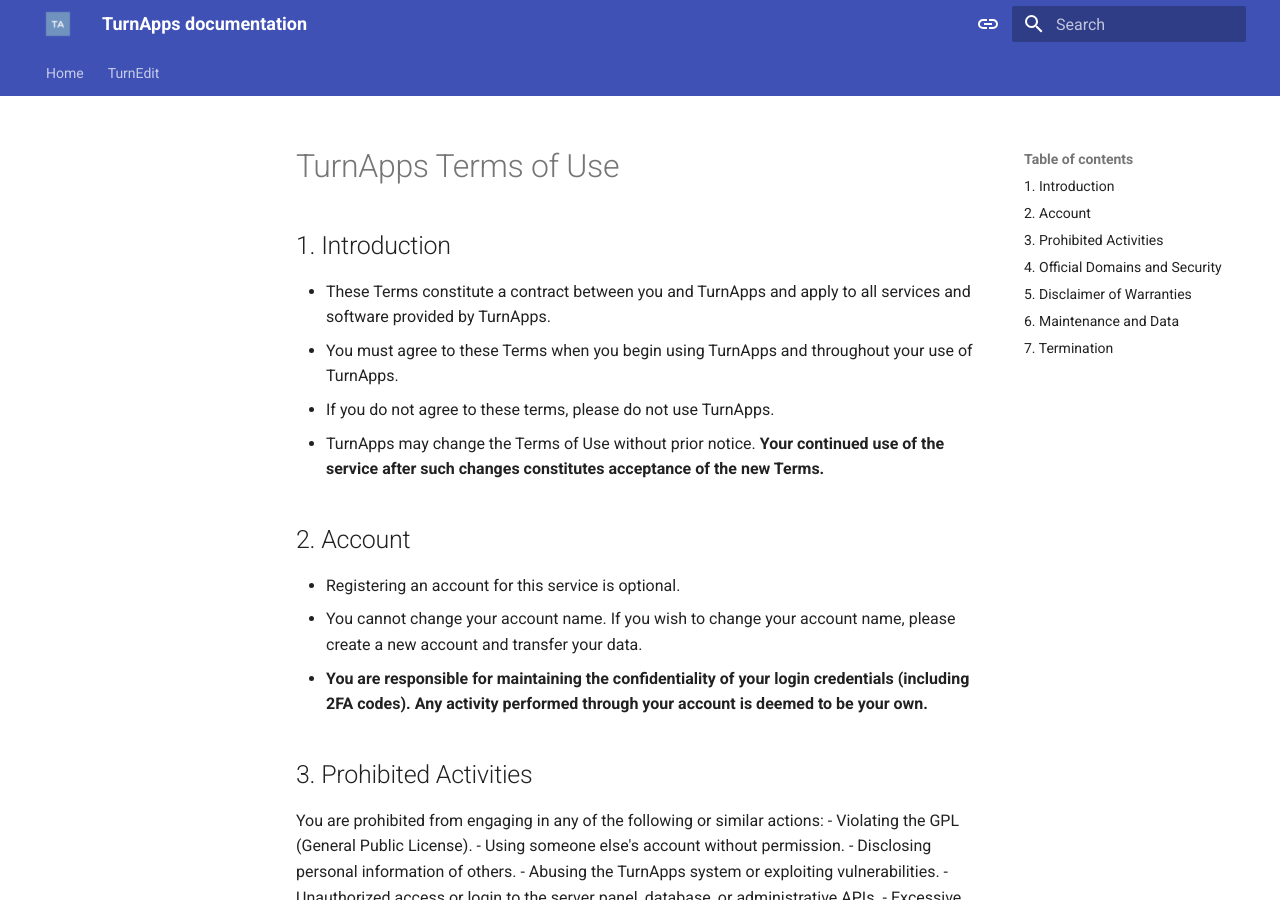
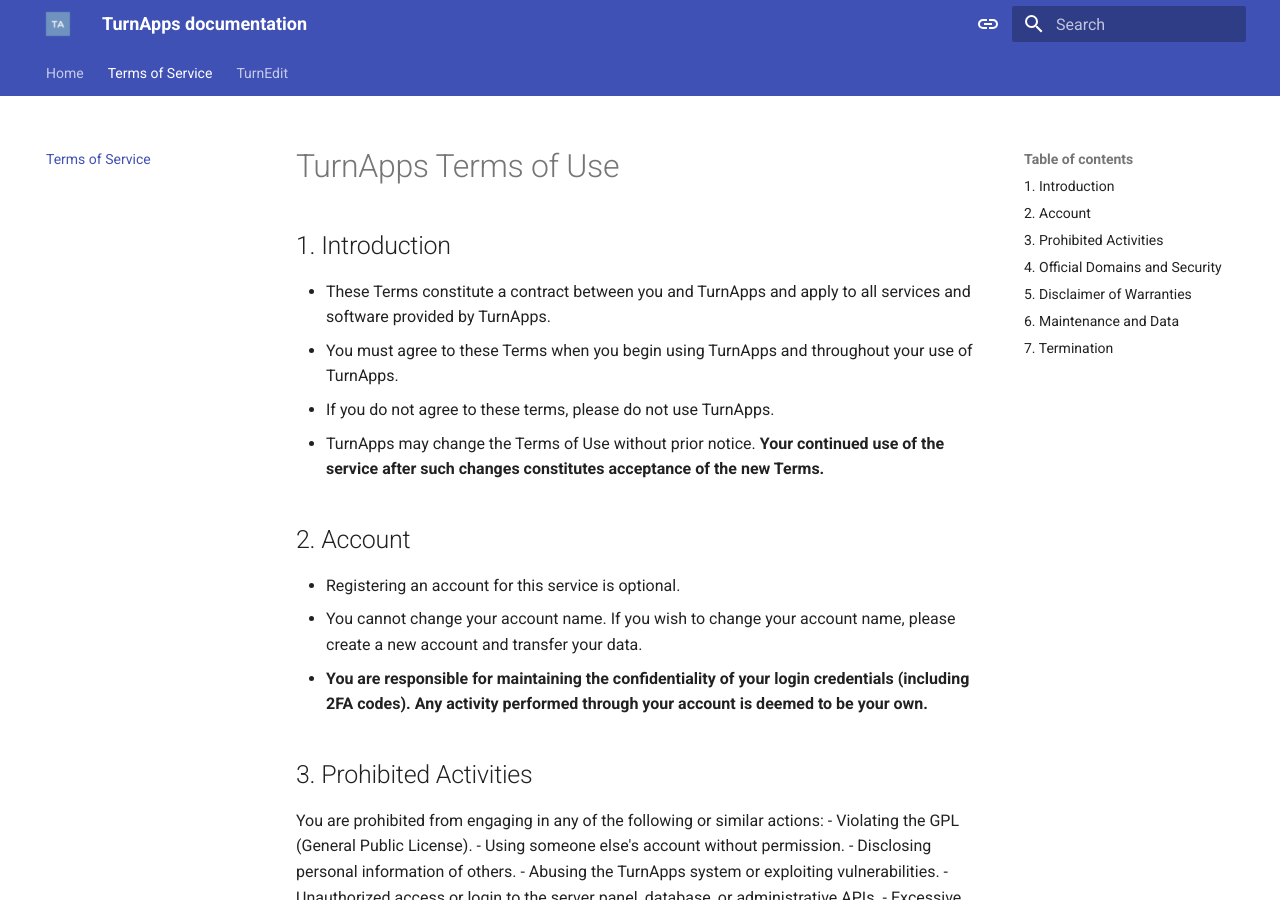
Before and after one commit to turnapps/docs, an MkDocs documentation site: the page built from docs/tos.md, in a window 1280 px wide and 900 px high. Built offline with MkDocs 1.6.1 and Material for MkDocs 9.7.7, drawn with Linux system fonts in a browser that asks for light colours.

Commit message:
Update mkdocs.yml

```diff
--- a/mkdocs.yml
+++ b/mkdocs.yml
@@ -35,6 +35,7 @@
 
 nav:
   - Home: index.md
+  - Terms of Service: tos.md
   - TurnEdit:
       - Overview: turnedit/index.md
       - Getting Started:
```
